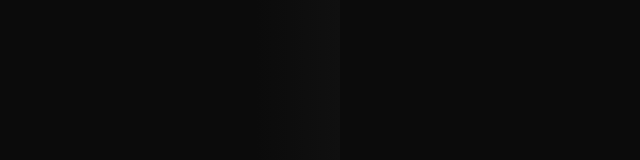
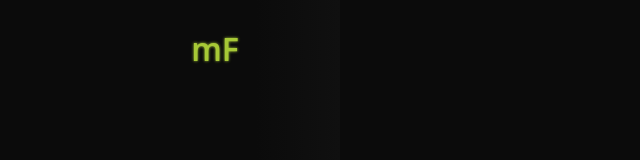
Before and after one commit to MMTTSEC/myfeed, a React app in the folder frontend/: page /home in a window 1280 px wide. Shown: the top 160 px of the page, without its empty margins (0-640 px from the left). Built offline with nearby package versions, Linux system fonts and the light colour scheme; the HTML template or start-up script is replaced by a standard one; a web font is replaced by a local one.

Commit message:
Created the logo

```diff
--- a/frontend/src/pages/user-pages/UserHomePage.tsx
+++ b/frontend/src/pages/user-pages/UserHomePage.tsx
@@ -7,6 +7,7 @@
 export default function UserHomePage() {
   return <>
     <section className="left-column">
+      <figure className="logo"><a href="/home"><span>mF</span></a></figure>
       <Navigation />
     </section>
     <section className="center-column">
--- a/frontend/src/styles/main.css
+++ b/frontend/src/styles/main.css
@@ -87,18 +87,52 @@
   width: 200px;
   min-height: 100vh;
   margin-right: var(--spacing-large);
+  padding: var(--spacing-large) 0;
+
+  display: flex;
+  flex-direction: column;
+  align-items: center;
 }
 
 main section.center-column {
   background-color: var(--color-background-primary);
   width: 600px;
   min-height: 100vh;
+
+  display: flex;
+  flex-direction: column;
+  align-items: center;
 }
 
 main section.right-column {
   width: 200px;
   min-height: 100vh;
   margin-left: var(--spacing-large);
+  padding: var(--spacing-large) 0;
+
+  display: flex;
+  flex-direction: column;
+  align-items: center;
+}
+
+/* Logotype */
+figure.logo {
+  font-family: 'open sans';
+  font-size: var(--font-size-header);
+  letter-spacing: -9%;
+  font-weight: 600;
+  color: var(--color-primary);
+  text-shadow: var(--shadow-logo);
+  margin-bottom: var(--spacing-large);
+}
+
+figure.logo a {
+  text-decoration: none;
+  color: inherit;
+}
+
+figure.logo a:hover {
+  color: var(--color-primary-hover);
 }
 
 /* Typography */
```
